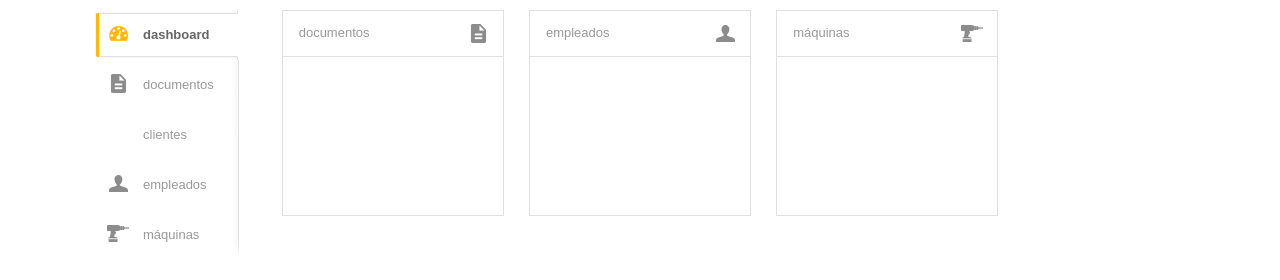
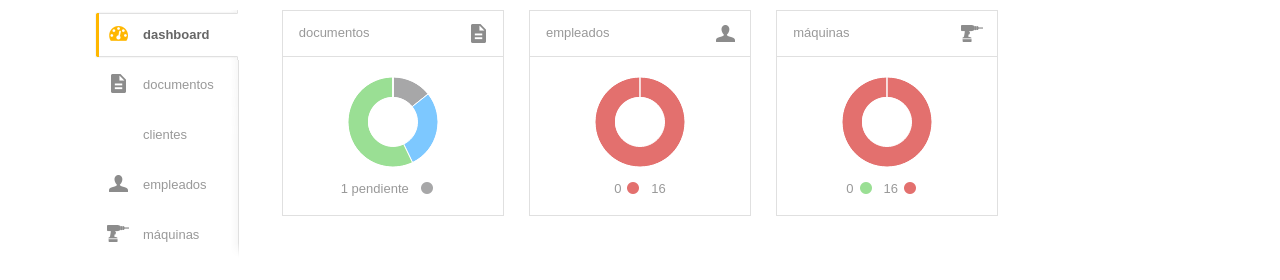
Before and after one commit to mimoriarty/dokify_home, a website: page public/index.html in a window 1280 px wide. Shown: the part 138-418 px from the top of the page. Drawn offline with nearby package versions, Linux system fonts and the light colour scheme; files whose address does not match are found by name.

Commit message:
upper cards block completed

```diff
--- a/assets/less/partials/_cards.less
+++ b/assets/less/partials/_cards.less
@@ -7,6 +7,7 @@
     border: 1px solid @color4;
     display: inline-block;
     height: 100%;
+    position: relative;
     width: 31%;
     &:first-child {
       margin-right: 3.5%;
@@ -25,5 +26,30 @@
         top: 8px;
       }
     }
+    .card-content {
+      padding-top: 20px;
+    }
+    .card-footer {
+      bottom: 0;
+      padding: 16px;
+      position: absolute;
+      width: 100%;
+      .bullet {
+        display: inline-block;
+        margin-left: 6px;
+        position: relative;
+        top: 1px;
+        .icon('../images/bullet.png', 12px, 12px);
+        &.success {
+          background-image: url('../images/bullet-success.png');
+        }
+        &.cancel {
+          background-image: url('../images/bullet-cancel.png');
+        }
+        &.expanded {
+          margin-left: 12px;
+        }
+      }
+    }
   }
 }
--- a/public/index.html
+++ b/public/index.html
@@ -75,15 +75,33 @@
 								<div class="card-header">
 									<span>documentos</span><span class="document-icon"></span>
 								</div>
+								<div class="card-content">
+									<img src="assets/images/graph-1.png" alt="graph-1"/>
+								</div>
+								<div class="card-footer">
+									<span>1 pendiente</span><span class="bullet default expanded"></span>
+								</div>
 							</li><!--
 							--><li class="card-1">
 								<div class="card-header">
 									<span>empleados</span><span class="employe-icon"></span>
 								</div>
+								<div class="card-content">
+									<img src="assets/images/graph-2.png" alt="graph-2"/>
+								</div>
+								<div class="card-footer">
+									<span>0</span><span class="bullet cancel"></span><span>16</span>
+								</div>
 							</li><!--
 							--><li class="card-1">
 								<div class="card-header">
 									<span>máquinas</span><span class="machine-icon"></span>
+								</div>
+								<div class="card-content">
+									<img src="assets/images/graph-2.png" alt="graph-2"/>
+								</div>
+								<div class="card-footer">
+									<span>0</span><span class="bullet success"></span><span>16</span><span class="bullet cancel"></span>
 								</div>
 							</li>
 						</ul>
```
Also changed, not shown: public/assets/css/application.css, public/assets/css/application.min.css, public/assets/images/bullet-cancel.png (added), public/assets/images/bullet-success.png (added), public/assets/images/bullet.png (added), public/assets/images/graph-1.png (added), public/assets/images/graph-2.png (added).
